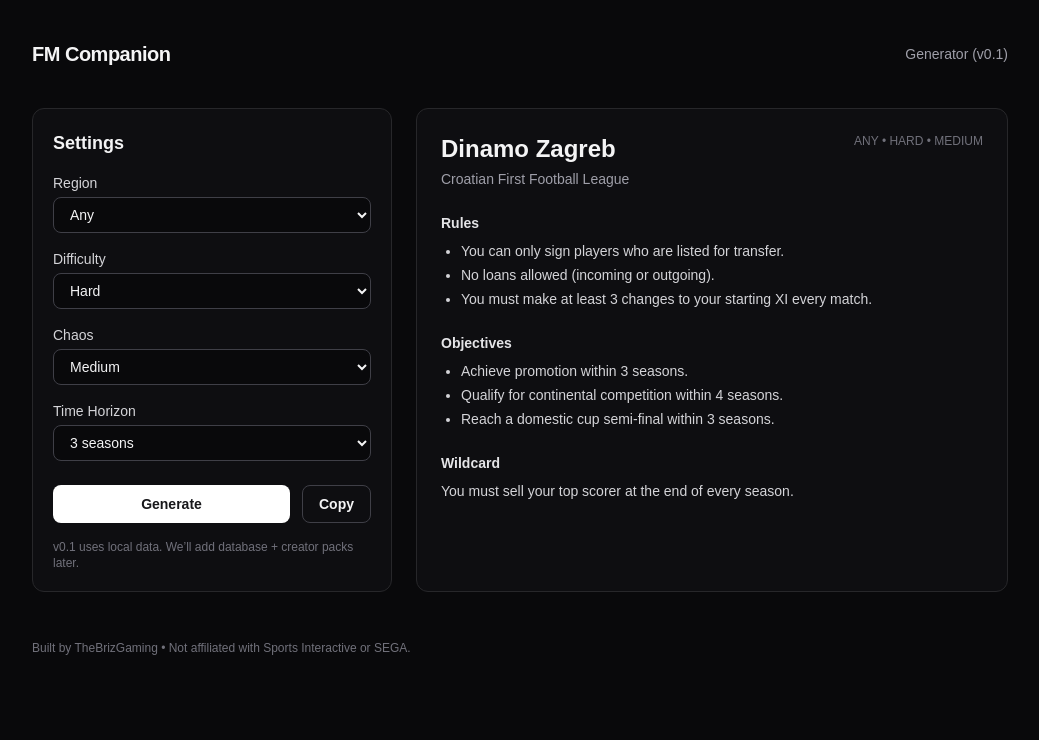
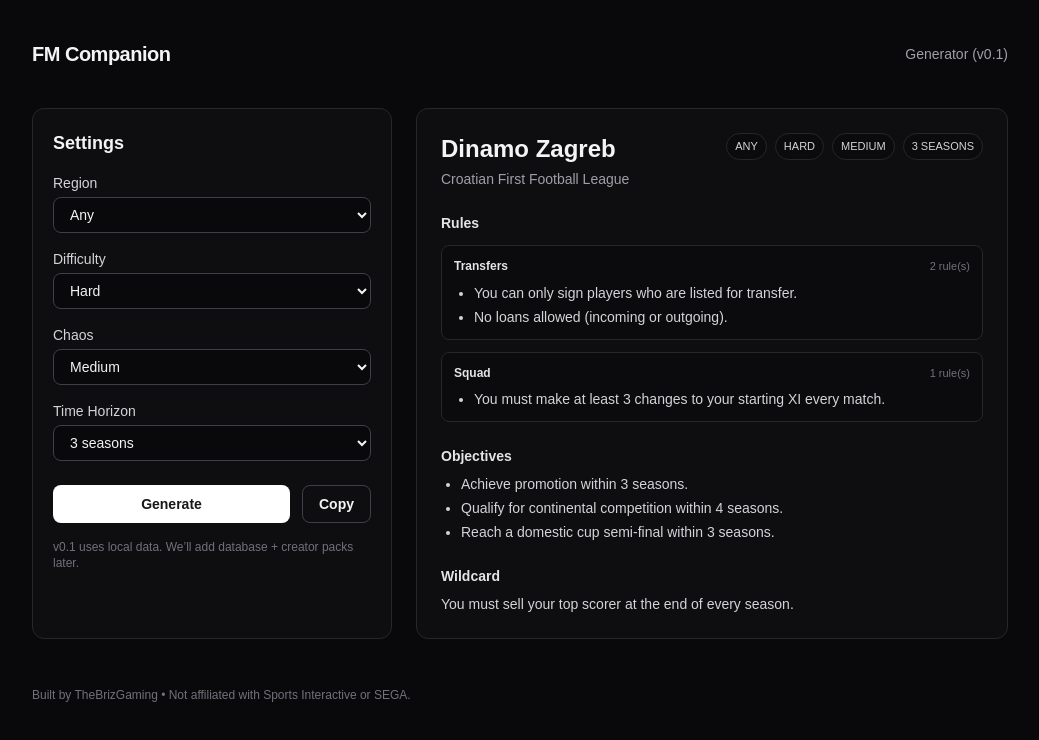
Before and after one commit to BrizGaming/fm-companion, a Next.js app: page /generate in a window 1280 px wide. Shown: the top 740 px of the page, without its empty margins (120-1159 px from the left). Built offline with nearby package versions, Linux system fonts and the light colour scheme.

Commit message:
Add rule categories and improve generator output UI

```diff
--- a/app/generate/page.tsx
+++ b/app/generate/page.tsx
@@ -29,7 +29,7 @@
     const text =
       `FM Companion Challenge\n` +
       `Club: ${scenario.club.name} (${scenario.club.league})\n\n` +
-      `Rules:\n- ${scenario.rules.join("\n- ")}\n\n` +
+      `Rules:\n- ${scenario.rules.map((r) => `${r.category}: ${r.text}`).join("\n- ")}\n\n` +
       `Objectives:\n- ${scenario.objectives.join("\n- ")}\n\n` +
       `Wildcard:\n- ${scenario.wildcard}\n`;
 
@@ -131,20 +131,43 @@
                 <h2 className="text-2xl font-bold">{scenario.club.name}</h2>
                 <p className="mt-1 text-sm text-zinc-400">{scenario.club.league}</p>
               </div>
-              <div className="text-xs text-zinc-500">
-                {region.toUpperCase()} • {difficulty.toUpperCase()} • {chaos.toUpperCase()}
-              </div>
+              <div className="flex flex-wrap gap-2 justify-end">
+                {[region, difficulty, chaos, horizon].map((t) => (
+                    <span
+                    key={t}
+                    className="rounded-full border border-zinc-800 bg-zinc-950/60 px-2 py-1 text-[11px] text-zinc-300"
+                    >
+                    {t.replace("_", " ").toUpperCase()}
+                    </span>
+                ))}
+                </div>
             </div>
 
             <div className="mt-6 grid gap-6">
               <div>
                 <h3 className="text-sm font-semibold text-zinc-200">Rules</h3>
-                <ul className="mt-2 list-disc space-y-1 pl-5 text-sm text-zinc-300">
-                  {scenario.rules.map((r) => (
-                    <li key={r}>{r}</li>
-                  ))}
-                </ul>
-              </div>
+
+                <div className="mt-3 grid gap-3">
+                    {(["Transfers", "Squad", "Finance", "Tactics"] as const).map((cat) => {
+                    const items = scenario.rules.filter((r) => r.category === cat);
+                    if (items.length === 0) return null;
+
+                    return (
+                        <div key={cat} className="rounded-lg border border-zinc-800 bg-zinc-950/40 p-3">
+                        <div className="flex items-center justify-between">
+                            <div className="text-xs font-semibold text-zinc-200">{cat}</div>
+                            <div className="text-[11px] text-zinc-500">{items.length} rule(s)</div>
+                        </div>
+                        <ul className="mt-2 list-disc space-y-1 pl-5 text-sm text-zinc-300">
+                            {items.map((r) => (
+                            <li key={`${r.category}-${r.text}`}>{r.text}</li>
+                            ))}
+                        </ul>
+                        </div>
+                    );
+                    })}
+                </div>
+                </div>
 
               <div>
                 <h3 className="text-sm font-semibold text-zinc-200">Objectives</h3>
--- a/lib/generator.ts
+++ b/lib/generator.ts
@@ -17,9 +17,16 @@
 type Chaos = "low" | "medium" | "high";
 type Horizon = "1_season" | "3_seasons" | "dynasty";
 
+export type RuleCategory = "Transfers" | "Squad" | "Finance" | "Tactics";
+
+export type CategorisedRule = {
+  category: RuleCategory;
+  text: string;
+};
+
 export type Scenario = {
   club: Club;
-  rules: string[];
+  rules: CategorisedRule[];
   objectives: string[];
   wildcard: string;
 };
@@ -28,9 +35,9 @@
   return arr[Math.floor(Math.random() * arr.length)];
 }
 
-function pickManyUnique(arr: string[], count: number): string[] {
+function pickManyUnique<T>(arr: T[], count: number): T[] {
   const copy = [...arr];
-  const out: string[] = [];
+  const out: T[] = [];
   while (out.length < count && copy.length > 0) {
     const idx = Math.floor(Math.random() * copy.length);
     out.push(copy.splice(idx, 1)[0]);
@@ -54,21 +61,19 @@
     input.region === "any" ? CLUBS : CLUBS.filter((c) => c.region === input.region);
   const club = pickOne(clubs.length ? clubs : CLUBS);
 
-  // Difficulty scales number of rules
   const rulesCount =
     input.difficulty === "casual" ? 2 : input.difficulty === "hard" ? 3 : 4;
 
-  // Pick from multiple categories so outputs feel varied
-  const rulePool = [
-    ...RULES_TRANSFERS,
-    ...RULES_SQUAD,
-    ...RULES_FINANCE,
-    ...RULES_TACTICS,
+  // Build a categorised pool
+  const rulePool: CategorisedRule[] = [
+    ...RULES_TRANSFERS.map((text) => ({ category: "Transfers" as const, text })),
+    ...RULES_SQUAD.map((text) => ({ category: "Squad" as const, text })),
+    ...RULES_FINANCE.map((text) => ({ category: "Finance" as const, text })),
+    ...RULES_TACTICS.map((text) => ({ category: "Tactics" as const, text })),
   ];
 
   const rules = pickManyUnique(rulePool, rulesCount);
 
-  // Objectives scale with horizon
   const objectivePool = objectivesForHorizon(input.horizon);
   const objectivesCount =
     input.horizon === "1_season" ? 2 : input.horizon === "3_seasons" ? 3 : 4;
```
